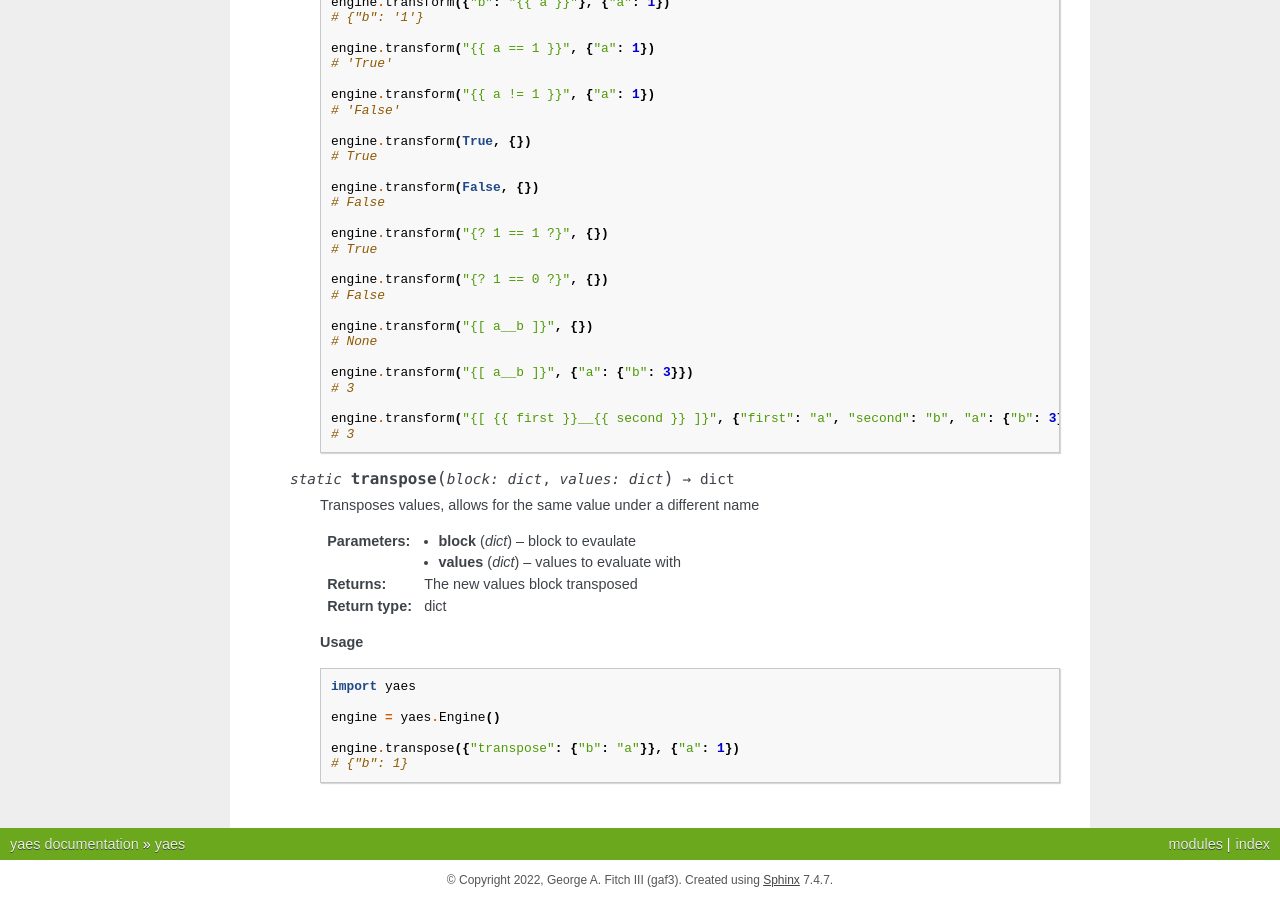
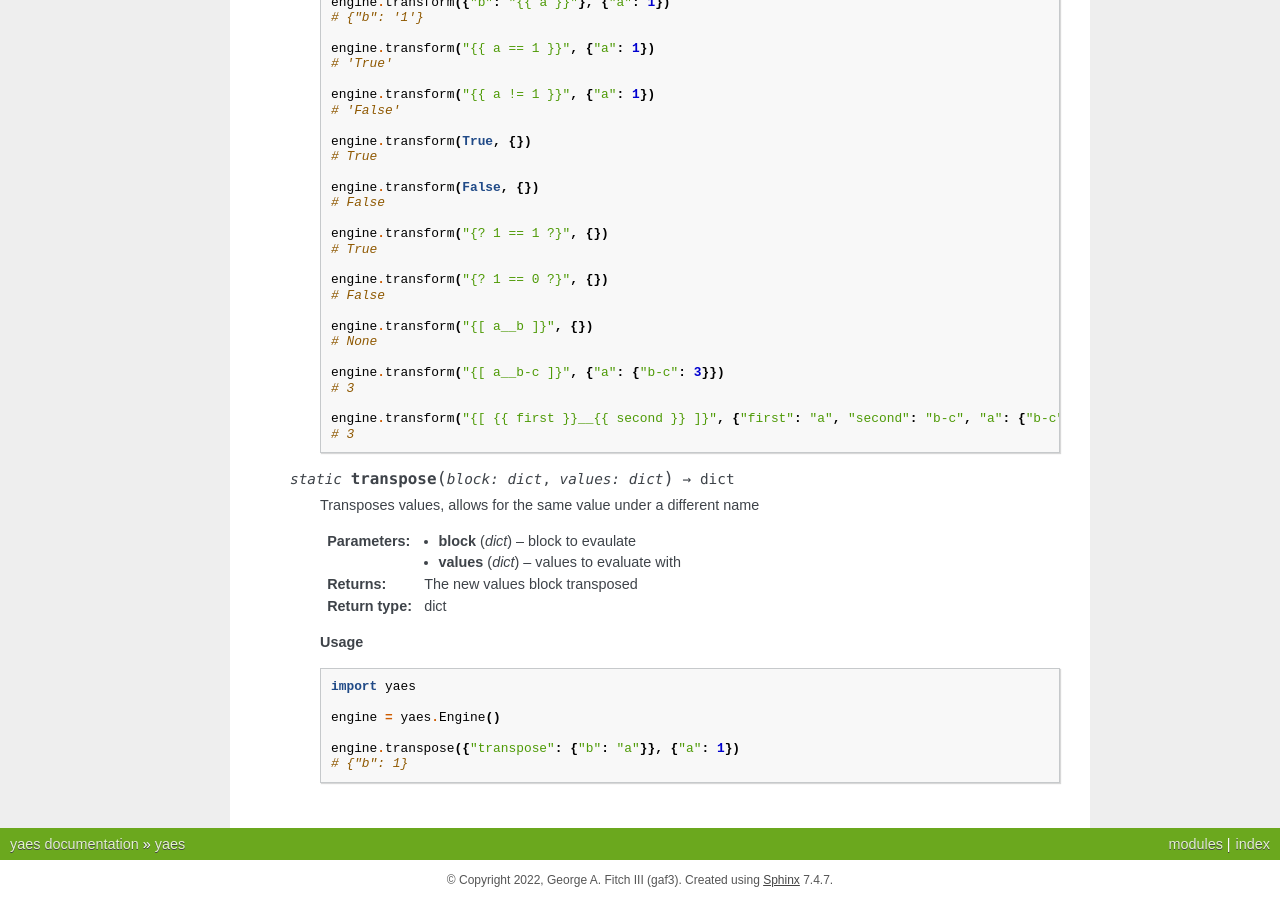
Before and after one commit to gaf3/yaes, a Sphinx documentation site: the page built from docs/source/index.rst, in a window 1280 px wide and 900 px high, scrolled down 11984 px. Built offline with Sphinx 7.4.7, drawn with Linux system fonts in a browser that asks for light colours; the version number could not be read and is left out.

Commit message:
Allow dashes

```diff
--- a/docs/source/index.rst
+++ b/docs/source/index.rst
@@ -788,10 +788,10 @@ think even I've ever used it.
             engine.transform("{[ a__b ]}", {})
             # None
 
-            engine.transform("{[ a__b ]}", {"a": {"b": 3}})
+            engine.transform("{[ a__b-c ]}", {"a": {"b-c": 3}})
             # 3
 
-            engine.transform("{[ {{ first }}__{{ second }} ]}", {"first": "a", "second": "b", "a": {"b": 3}})
+            engine.transform("{[ {{ first }}__{{ second }} ]}", {"first": "a", "second": "b-c", "a": {"b-c": 3}})
             # 3
 
     .. staticmethod:: transpose(block: dict, values: dict) -> dict
--- a/requirements.txt
+++ b/requirements.txt
@@ -1,5 +1,5 @@
 Jinja2==3.1.2
-overscore==0.1.1
+overscore==0.1.2
 MarkupSafe==2.1.5
 sphinxter==0.1.7
 ptvsd==4.3.2
```
Also changed, not shown: 3 other files.
